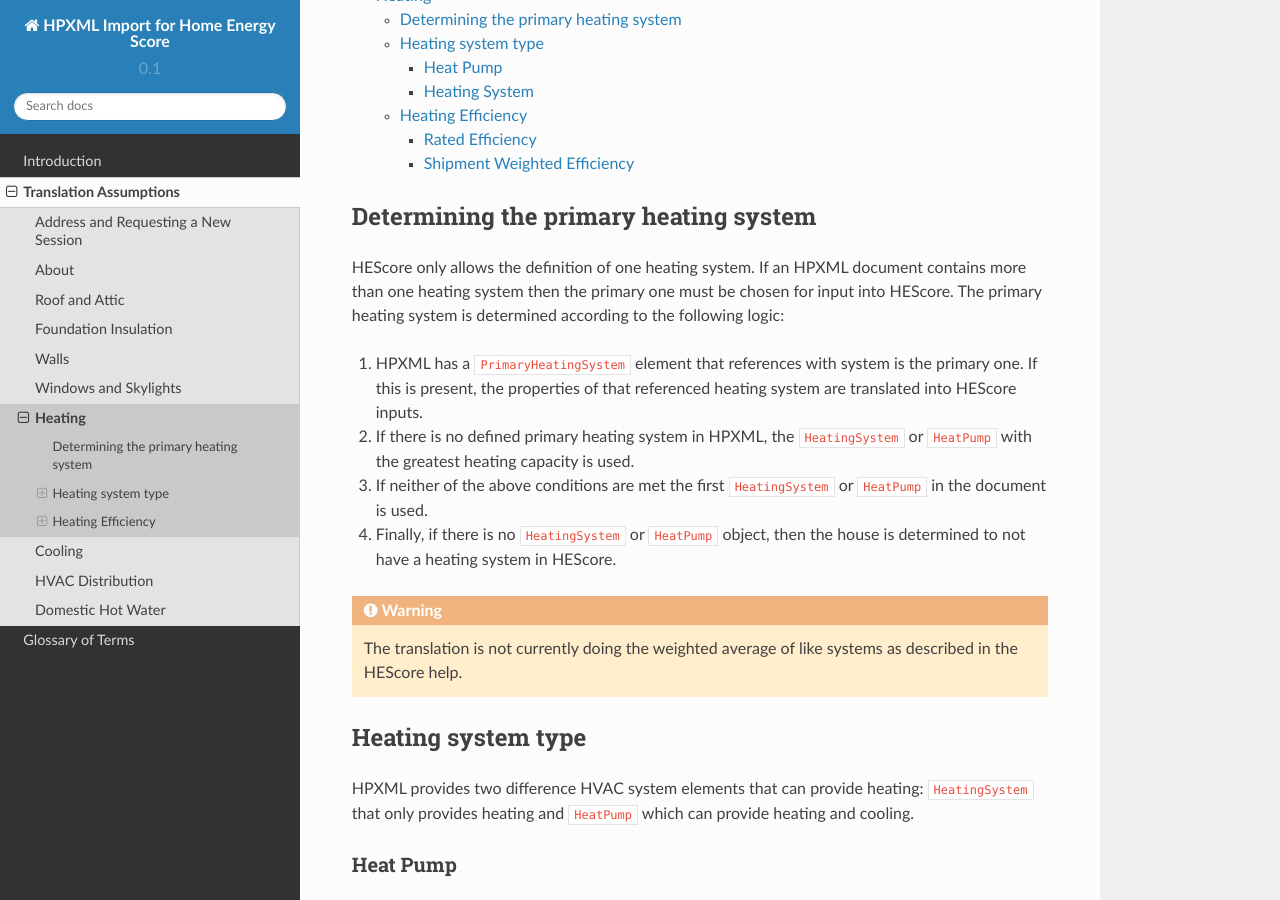
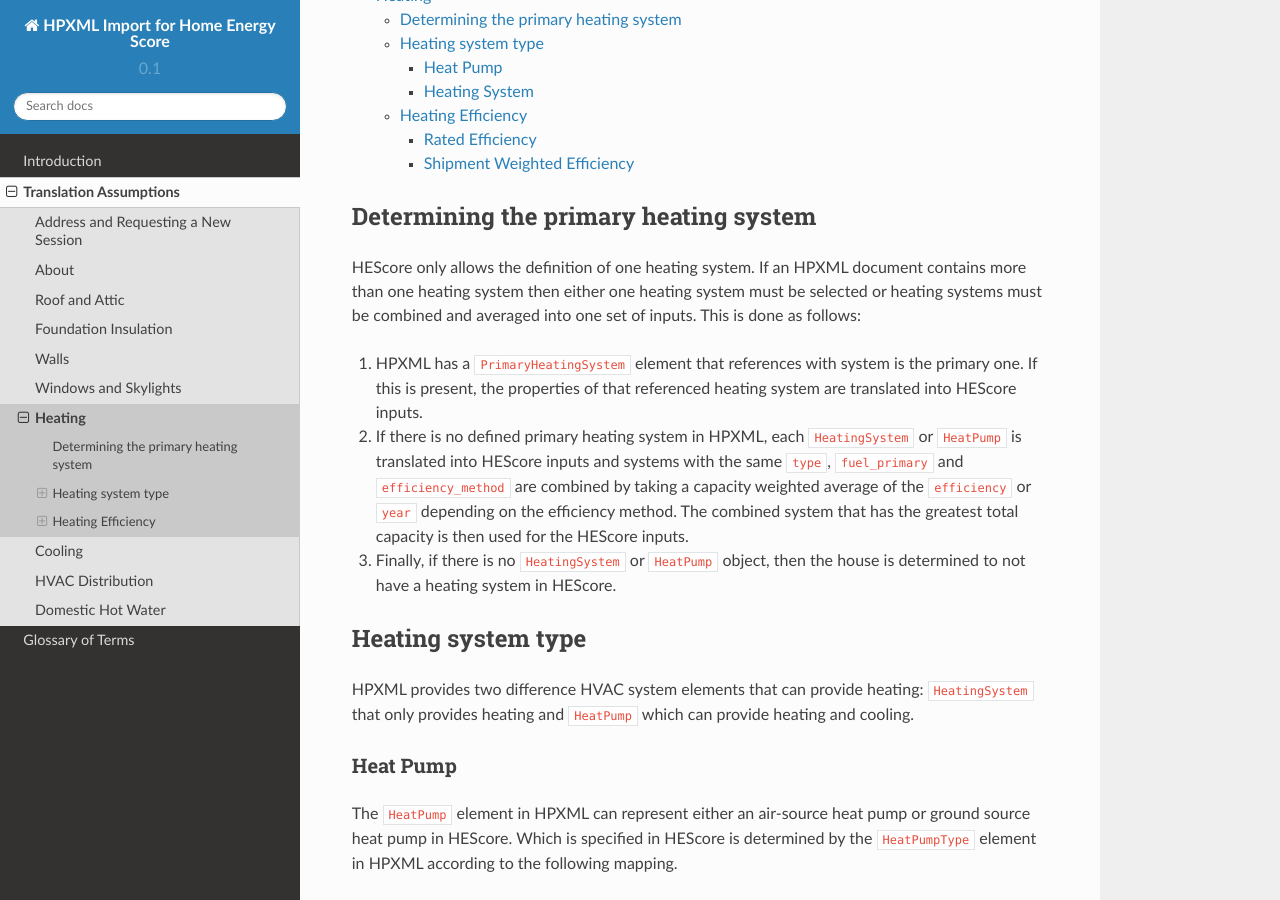
Before and after one commit to NREL/hescore-hpxml, a Sphinx documentation site: the page built from docs/source/translation/heating_system.rst, in a window 1280 px wide and 900 px high, scrolled down 212 px. Built offline with Sphinx 7.4.7 and the Read the Docs theme 2.0.0, drawn with Linux system fonts in a browser that asks for light colours; formulas are drawn with MathJax 3.

Commit message:
Updating docs to reflect heating system changes #3

```diff
--- a/docs/source/translation/heating_system.rst
+++ b/docs/source/translation/heating_system.rst
@@ -9,25 +9,21 @@
 **************************************
 
 HEScore only allows the definition of one heating system. If an HPXML document
-contains more than one heating system then the primary one must be chosen for
-input into HEScore. The primary heating system is determined according to the
-following logic:
+contains more than one heating system then either one heating system must be
+selected or heating systems must be combined and averaged into one set of
+inputs. This is done as follows:
 
 #. HPXML has a ``PrimaryHeatingSystem`` element that references with system
    is the primary one. If this is present, the properties of that referenced
    heating system are translated into HEScore inputs.
-#. If there is no defined primary heating system in HPXML, the
-   ``HeatingSystem`` or ``HeatPump`` with the greatest heating capacity is
-   used.
-#. If neither of the above conditions are met the first ``HeatingSystem`` or
-   ``HeatPump`` in the document is used.
+#. If there is no defined primary heating system in HPXML, each
+   ``HeatingSystem`` or ``HeatPump`` is translated into HEScore inputs and
+   systems with the same  ``type``, ``fuel_primary`` and ``efficiency_method``
+   are combined by taking a capacity weighted average of the ``efficiency`` or
+   ``year`` depending on the efficiency method. The combined system that has
+   the greatest total capacity is then used for the HEScore inputs.
 #. Finally, if there is no ``HeatingSystem`` or ``HeatPump`` object, then the
    house is determined to not have a heating system in HEScore.
-
-.. warning::
-
-   The translation is not currently doing the weighted average of like systems
-   as described in the HEScore help.
 
 Heating system type
 *******************
```
